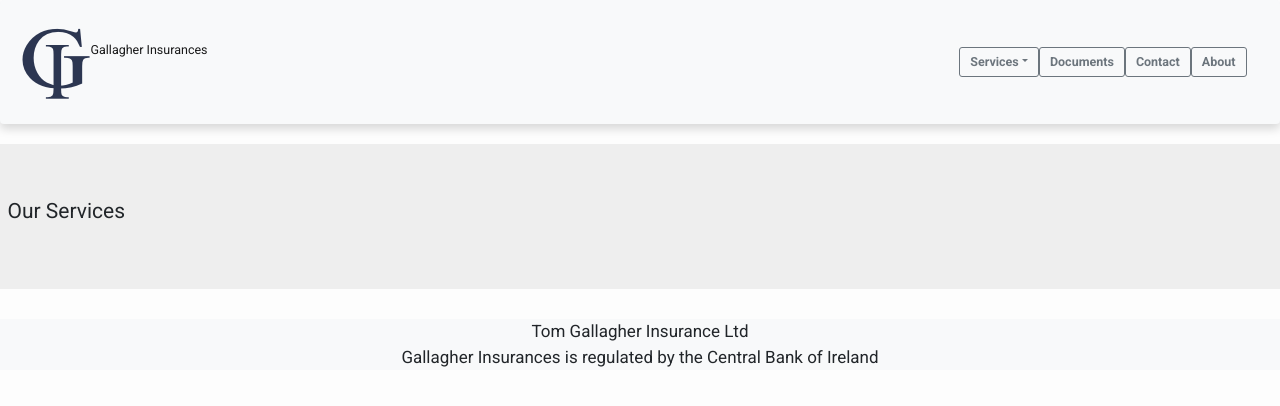
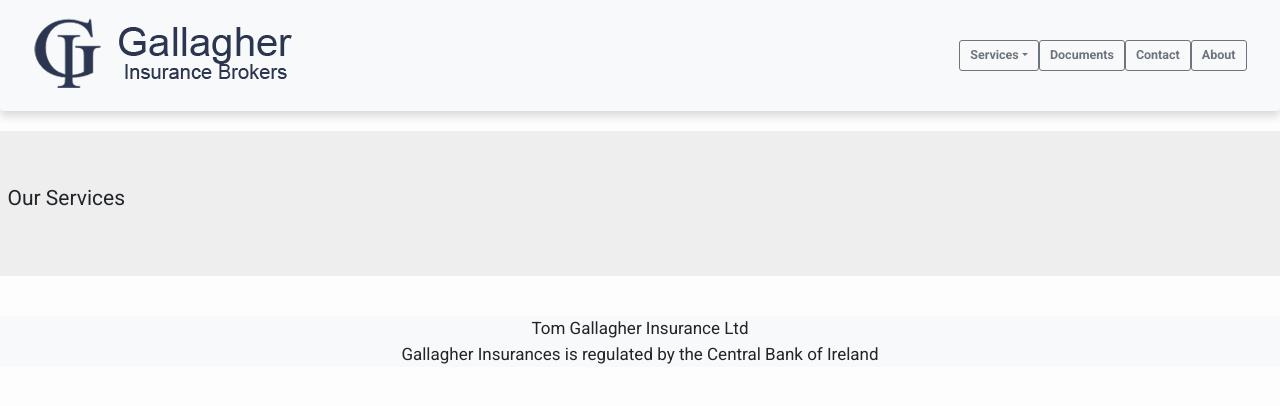
Before and after one commit to DanielGall500/Insurance, a Django app: template src/gll_insurance/services/templates/services/description.html in a window 1280 px wide. Shown: the top 406 px of the page. Run offline with Django 3.2, Linux system fonts and the light colour scheme; the template is opened without the code that fills it, so the values that code supplies are empty; some libraries are stand-ins or nearby versions.

Commit message:
layout edits

```diff
--- a/src/gll_insurance/services/templates/services/base.html
+++ b/src/gll_insurance/services/templates/services/base.html
@@ -61,11 +61,11 @@
 	<body>
 		<nav class="navbar navbar-expand-lg navbar-light bg-light shadow" id="#navbarResponsive">
 			<div class="container-fluid">
-                <img src="{% static 'services/GI_logo.png' %}"
-                    class="d-inline-block align-top" alt="">
 
-				<a class="navbar-brand" href="{% url 'services:home' %}">Gallagher Insurances</a>
-
+                <a href="{% url 'services:home' %}">
+                    <img src="{% static 'services/GI_logo_extended.png' %}"
+                        class="d-inline-block align-top" alt=""/>
+                </a>
 
                 <div class="collapse navbar-collapse" id="collapse">
                     <ul class="navbar-nav ml-auto">
--- a/src/gll_insurance/services/templates/services/description.html
+++ b/src/gll_insurance/services/templates/services/description.html
@@ -11,6 +11,8 @@
 	</div>
 </div>
 
-<p>{{ service.description | safe }}</p>
-<p>{{ service.call_to_action | safe }}</p>
+<div class="container">
+	<p>{{ service.description | safe }}</p>
+	<p>{{ service.call_to_action | safe }}</p>
+</div>
 {% endblock content %}
```
Also changed, not shown: src/gll_insurance/services/static/services/GI_logo_extended.png (added).
